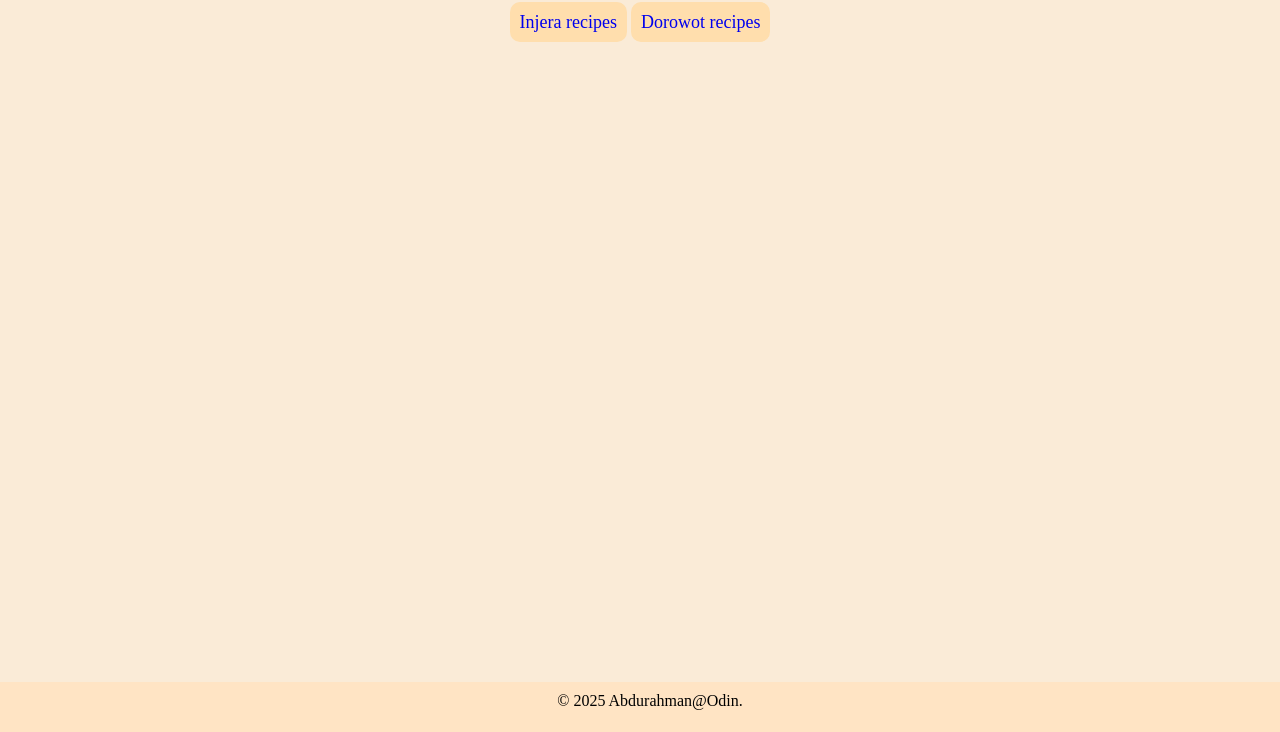
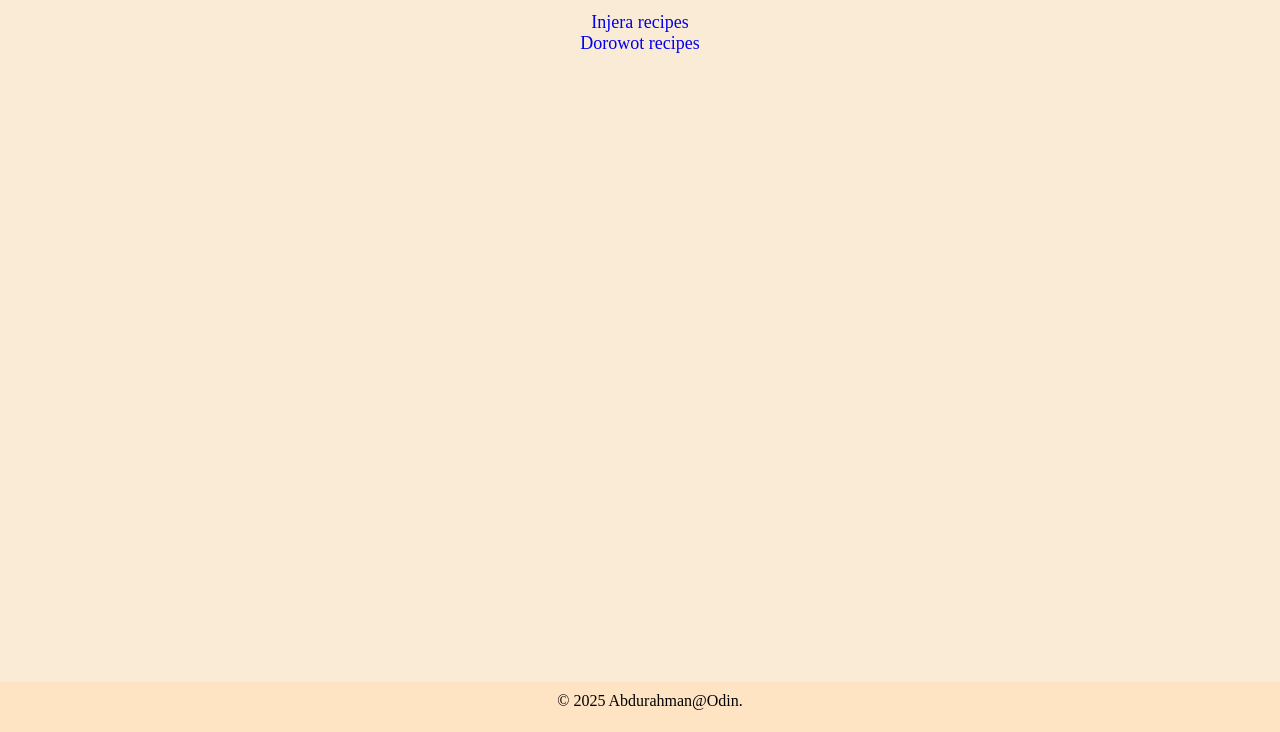
Before and after one commit to abdurahmanzerihun/odin-recipes, a plain HTML site: page index.html in a window 1280 px wide. Shown: the part 68-800 px from the top of the page. Drawn offline with Linux system fonts and the light colour scheme.

Commit message:
modify index.html

```diff
--- a/index.html
+++ b/index.html
@@ -8,10 +8,10 @@
 </head>
 <body>
     <h1>Odin Recipes</h1>
-   <div class="container">
-    <a class=link href="recipes/injera.html">Injera recipes</a>
-    <a  class=link href="recipes/dorowot.html">Dorowot recipes</a>
- </div>
+   <div class="container link1">
+    <a class="indexlink1" href="recipes/injera.html">Injera recipes</a>  </div>
+   <div class="container link2"> <a class="indexlink2"  href="recipes/dorowot.html">Dorowot recipes</a>
+   </div>
 
 </body>
 <footer >
```
